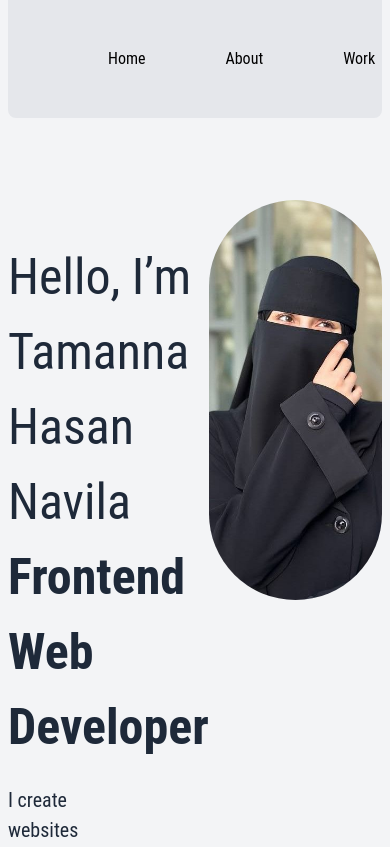
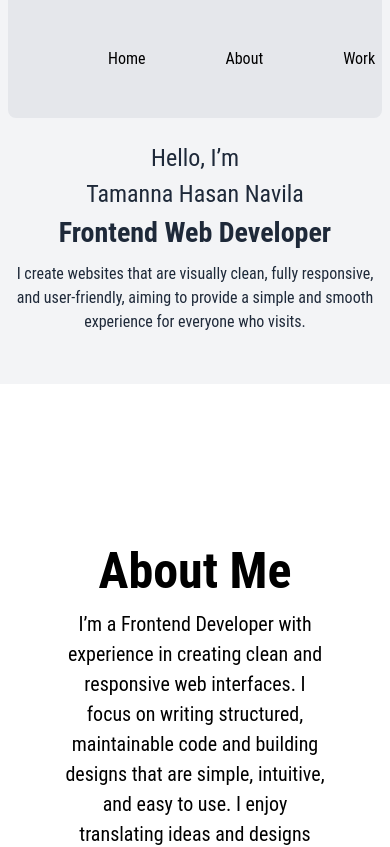
Before and after one commit to tamanna180906/my-portfolio, a React (Vite) app: page / in a window 390 px wide. Shown: the top 847 px of the page. Built offline with nearby package versions, Linux system fonts and the light colour scheme.

Commit message:
responsive banner

```diff
--- a/src/components/Banner.jsx
+++ b/src/components/Banner.jsx
@@ -4,18 +4,20 @@ import pro3 from "../assets/pro3.jpg"
 
 function Banner() {
   return (
-    <div className='bg-gray-100 pt-[200px] pb-[100px]'>
+    <div className='bg-gray-100 pt-[120px] md:pt-[150px] lg:pt-[200px] pb-[50px] md:pb-[75px] lg:pb-[100px]'>
       <Container>
         <div className='flex justify-between'>
-          <div className='w-[70%] pt-10'>
-            <h2 className='font-rc text-[50px] text-gray-800'>Hello, I’m </h2>
-            <h2 className='font-rc text-[50px] text-gray-800'>Tamanna Hasan Navila </h2>
-            <h2 className='font-rc text-[50px] font-bold text-gray-800'>Frontend Web Developer  </h2>
-            <p className='pr-[100px] pt-5 font-rc text-[20px] text-gray-800'>I create websites that are visually clean, fully
+          <div className='lg:w-[70%] md:w-[70%] w-full lg:pt-10 pt-5 text-center md:text-start lg:text-start'>
+            <h2 className='font-rc text-[24px] md:text-[30px] lg:text-[50px] text-gray-800'>Hello, I’m </h2>
+            <h2 className='font-rc text-[24px] md:text-[30px] lg:text-[50px] text-gray-800'>Tamanna Hasan Navila </h2>
+            <h2 className='font-rc text-[28px] md:text-[36px] lg:text-[50px] font-bold text-gray-800'>Frontend Web Developer  </h2>
+            <p className='lg:pt-5 pt-2 font-rc text-[16px] md:text-[18px] lg:text-[20px] text-gray-800'>I create websites that are visually clean, fully
               responsive, and user-friendly, aiming to provide a simple and smooth experience for everyone who visits.</p>
           </div>
-          <div className='h-[400px] w-[400px] bg-amber-200 rounded-full flex items-center justify-center overflow-hidden'>
-            <img className='object-cover h-full w-full' src={pro3}></img>
+          <div className='mt-8 lg:mt-0 flex justify-center lg:justify-end'>
+            <div className='md:h-[250px] md:w-[250px] lg:h-[400px] lg:w-[400px] bg-amber-200 rounded-full overflow-hidden lg:block md:block hidden'>
+              <img className='object-cover h-full w-full' src={pro3} alt="Tamanna" />
+            </div>
           </div>
         </div>
       </Container>
```
